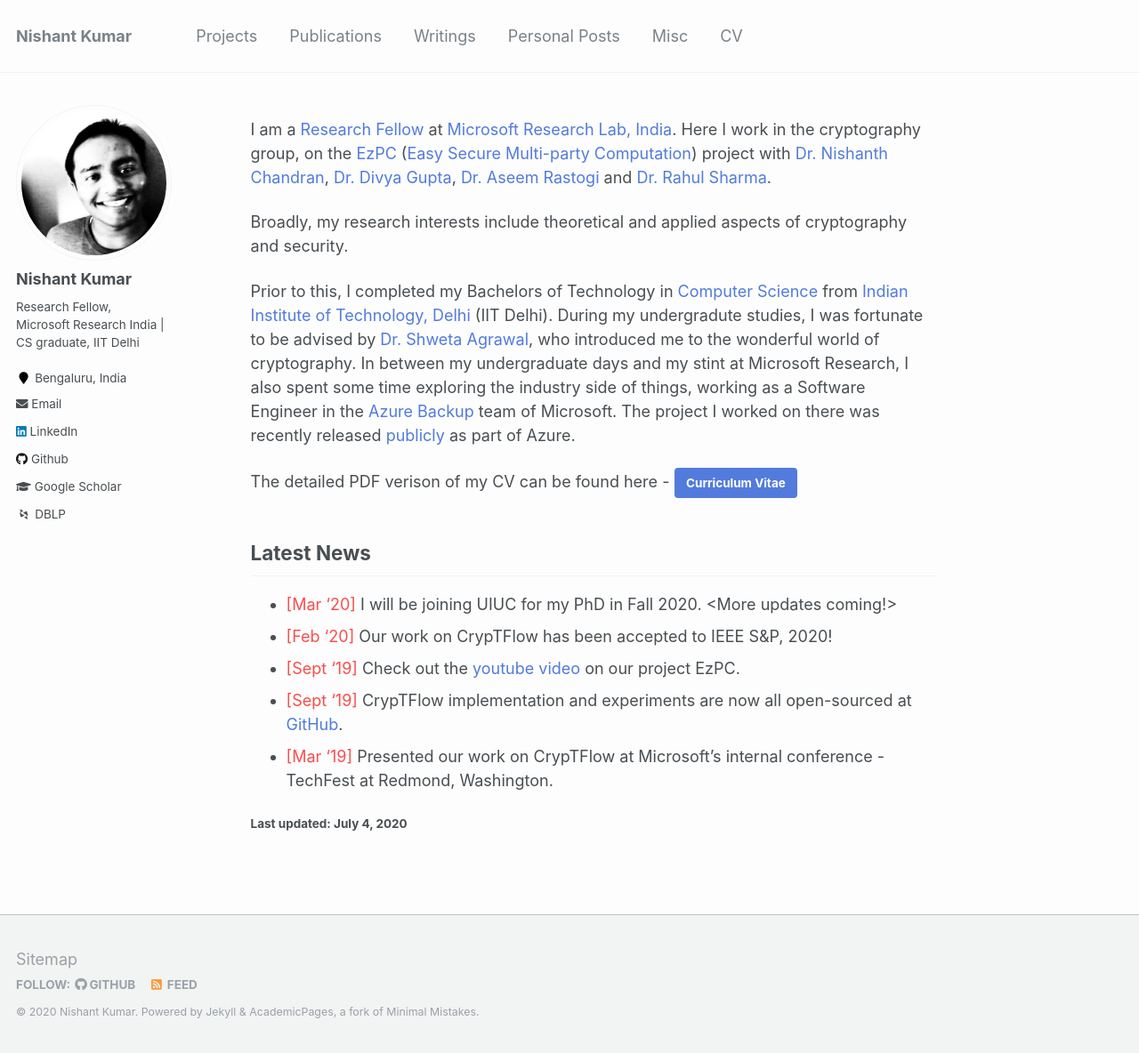
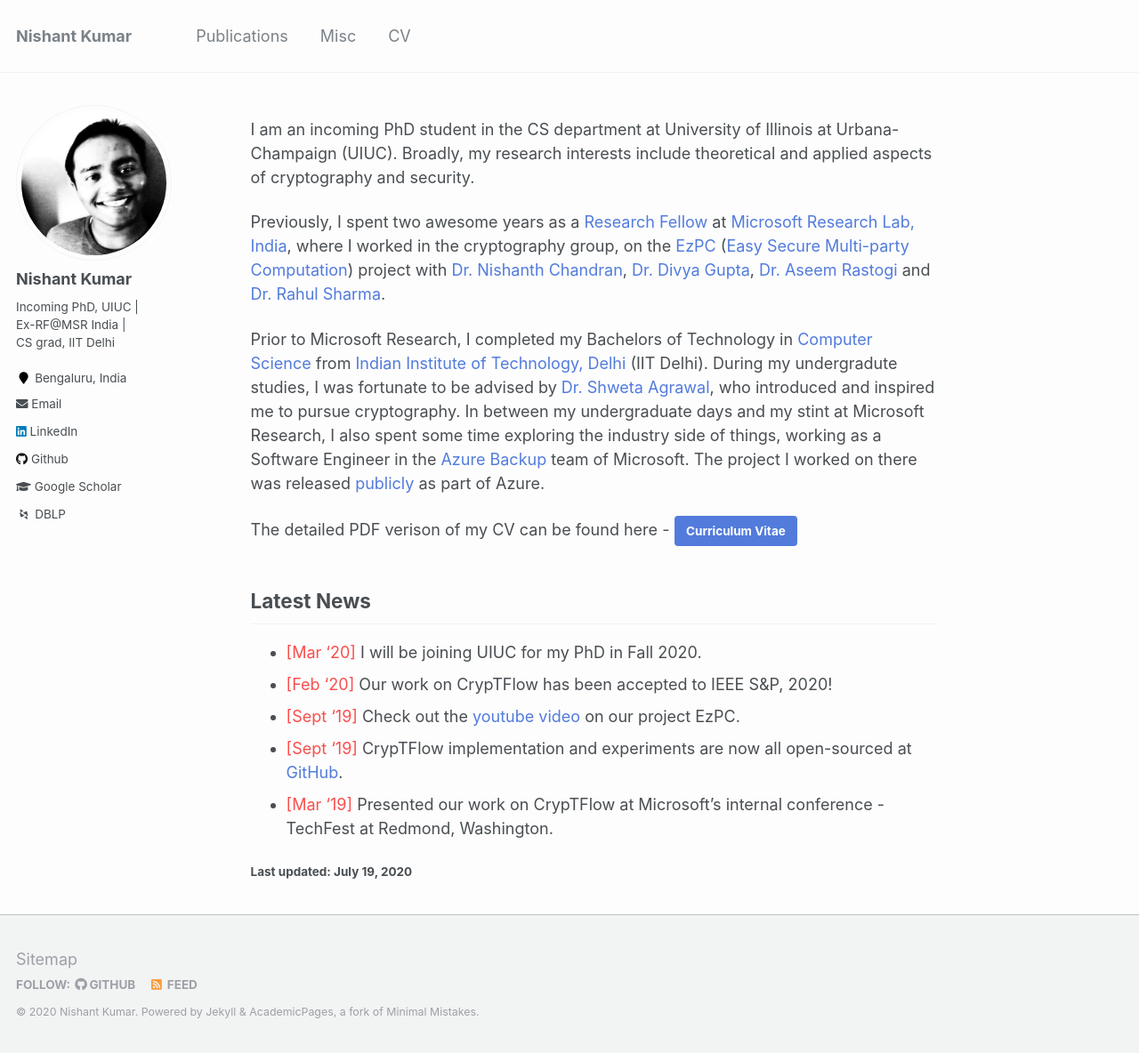
Before and after one commit to nishkum/nishkum.github.io, a Jekyll site: the page built from _pages/about.md, in a window 1280 px wide and 1184 px high. Shown: the whole window at 89% size. Built offline with Jekyll 4.4.1, drawn with Linux system fonts in a browser that asks for light colours; some web fonts are replaced.

Commit message:
July cumulative updates

```diff
--- a/_config.yml
+++ b/_config.yml
@@ -10,7 +10,7 @@ locale                   : "en-US"
 title                    : "Nishant Kumar"
 title_separator          : "-"
 name                     : &name "Nishant Kumar"
-description              : &description "Research Fellow, Microsoft Research India"
+description              : &description "Ex-Research Fellow, Microsoft Research India"
 url                      : https://nishkum.github.io # the base hostname & protocol for your site e.g. "https://mmistakes.github.io"
 baseurl                  : "" # the subpath of your site, e.g. "/blog"
 repository               : "nishkum/nishkum.github.io"
@@ -82,7 +82,7 @@ analytics:
 author:
   name             : "Nishant Kumar"
   avatar           : "me.jpg"
-  bio              : "Research Fellow,<br>Microsoft Research India |<br>CS graduate, IIT Delhi"
+  bio              : "Incoming PhD, UIUC |<br>Ex-RF@MSR India |<br>CS grad, IIT Delhi"
   location         : "Bengaluru, India"
   employer         : #"Microsoft Research Lab, India"
   googlescholar    : "https://scholar.google.com/citations?user=GqU6NCMAAAAJ&hl=en"
--- a/_pages/about.md
+++ b/_pages/about.md
@@ -8,19 +8,19 @@ redirect_from:
   - /about.html
 ---
 
-I am a [Research Fellow](https://www.microsoft.com/en-us/research/lab/microsoft-research-india/research-fellow-program/) at [Microsoft Research Lab, India](https://www.microsoft.com/en-us/research/lab/microsoft-research-india/). Here I work in the cryptography group, on the [EzPC](https://www.microsoft.com/en-us/research/project/ezpc-easy-secure-multi-party-computation/) ([Easy Secure Multi-party Computation](https://www.youtube.com/watch?v=-1H1Sp-_5YU)) project with [Dr. Nishanth Chandran](https://www.microsoft.com/en-us/research/people/nichandr/), [Dr. Divya Gupta](https://www.microsoft.com/en-us/research/people/digup/), [Dr. Aseem Rastogi](https://www.microsoft.com/en-us/research/people/aseemr/) and [Dr. Rahul Sharma](https://cs.stanford.edu/people/sharmar/).
+I am an incoming PhD student in the CS department at University of Illinois at Urbana-Champaign (UIUC). Broadly, my research interests include theoretical and applied aspects of cryptography and security.
 
-Broadly, my research interests include theoretical and applied aspects of cryptography and security.
+Previously, I spent two awesome years as a [Research Fellow](https://www.microsoft.com/en-us/research/lab/microsoft-research-india/research-fellow-program/) at [Microsoft Research Lab, India](https://www.microsoft.com/en-us/research/lab/microsoft-research-india/), where I worked in the cryptography group, on the [EzPC](https://www.microsoft.com/en-us/research/project/ezpc-easy-secure-multi-party-computation/) ([Easy Secure Multi-party Computation](https://www.youtube.com/watch?v=-1H1Sp-_5YU)) project with [Dr. Nishanth Chandran](https://www.microsoft.com/en-us/research/people/nichandr/), [Dr. Divya Gupta](https://www.microsoft.com/en-us/research/people/digup/), [Dr. Aseem Rastogi](https://www.microsoft.com/en-us/research/people/aseemr/) and [Dr. Rahul Sharma](https://cs.stanford.edu/people/sharmar/).
 
-Prior to this, I completed my Bachelors of Technology in [Computer Science](http://www.cse.iitd.ac.in/) from [Indian Institute of Technology, Delhi](http://www.iitd.ac.in/) (IIT Delhi). During my undergradute studies, I was fortunate to be advised by [Dr. Shweta Agrawal](http://www.cse.iitm.ac.in/~shwetaag/index.html), who introduced me to the wonderful world of cryptography. In between my undergraduate days and my stint at Microsoft Research, I also spent some time exploring the industry side of things, working as a Software Engineer in the [Azure Backup](https://azure.microsoft.com/en-in/services/backup/) team of Microsoft. The project I worked on there was recently released [publicly](https://azure.microsoft.com/en-us/blog/azure-backup-for-sql-server-in-azure-virtual-machines-now-generally-available/) as part of Azure.
+Prior to Microsoft Research, I completed my Bachelors of Technology in [Computer Science](http://www.cse.iitd.ac.in/) from [Indian Institute of Technology, Delhi](http://www.iitd.ac.in/) (IIT Delhi). During my undergradute studies, I was fortunate to be advised by [Dr. Shweta Agrawal](http://www.cse.iitm.ac.in/~shwetaag/index.html), who introduced and inspired me to pursue cryptography. In between my undergraduate days and my stint at Microsoft Research, I also spent some time exploring the industry side of things, working as a Software Engineer in the [Azure Backup](https://azure.microsoft.com/en-in/services/backup/) team of Microsoft. The project I worked on there was released [publicly](https://azure.microsoft.com/en-us/blog/azure-backup-for-sql-server-in-azure-virtual-machines-now-generally-available/) as part of Azure.
 
 The detailed PDF verison of my CV can be found here - [__Curriculum Vitae__](\files\Nishant_Academic_CV.pdf){: .btn .btn--info}
 
 ## Latest News
-- <span style="color:#fa4d4d">[Mar '20]</span> I will be joining UIUC for my PhD in Fall 2020. <More updates coming!>
+- <span style="color:#fa4d4d">[Mar '20]</span> I will be joining UIUC for my PhD in Fall 2020.
 - <span style="color:#fa4d4d">[Feb '20]</span> Our work on CrypTFlow has been accepted to IEEE S&P, 2020!
 - <span style="color:#fa4d4d">[Sept '19]</span> Check out the [youtube video](https://www.youtube.com/watch?v=-1H1Sp-_5YU) on our project EzPC.
 - <span style="color:#fa4d4d">[Sept '19]</span> CrypTFlow implementation and experiments are now all open-sourced at [GitHub](https://github.com/mpc-msri/EzPC).
 - <span style="color:#fa4d4d">[Mar '19]</span> Presented our work on CrypTFlow at Microsoft's internal conference - TechFest at Redmond, Washington.
 
-###### Last updated: July 4, 2020
+###### Last updated: July 19, 2020
```
Also changed, not shown: _data/navigation.yml (+6 -6 lines), _pages/misc.md (+3 -2 lines), _publications/2019-09-15-cryptflow.md (+4 -0 lines), _publications/2019-10-30-srchcomp.md (renamed from _manuscripts/2019-10-30-srchcomp.md, +4 -3 lines), Gemfile.lock.
